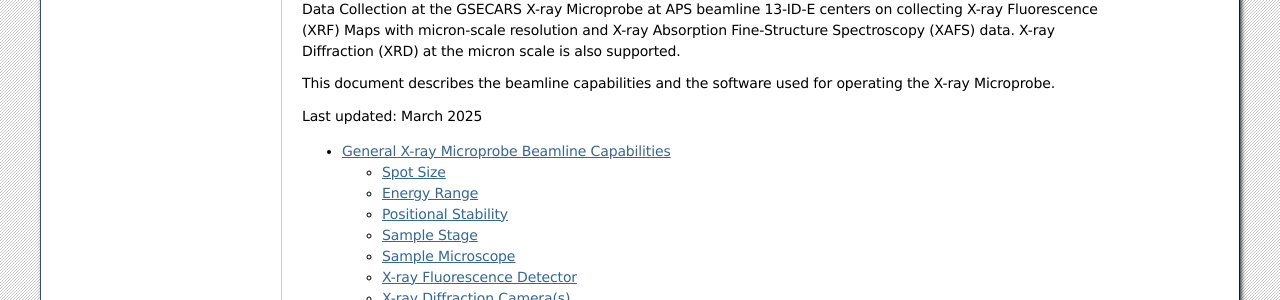
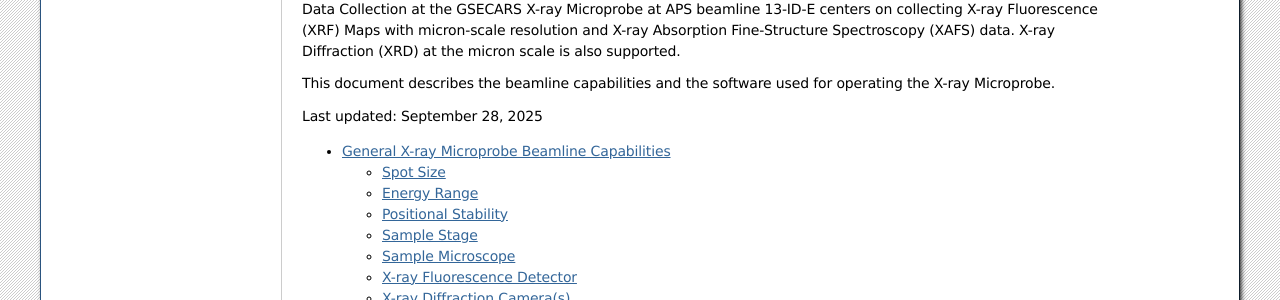
Before and after one commit to newville/microprobe_docs, a Sphinx documentation site: the page built from doc/index.rst, in a window 1280 px wide. Shown: the part 148-448 px from the top of the page. Built offline with Sphinx 7.4.7, drawn with Linux system fonts in a browser that asks for light colours.

Commit message:
date update

```diff
--- a/doc/conf.py
+++ b/doc/conf.py
@@ -23,7 +23,7 @@ extensions = ['sphinx.ext.autodoc',
               'sphinx.ext.napoleon']
 
 def linkcode_resolve(domain, info):
-    print("Linke Code ", domain, info)
+    print("Linked Code ", domain, info)
     if domain != 'py':
         return None
     mname = info.get('module', '')
@@ -40,7 +40,7 @@ master_doc = 'index'
 project = u'GSECARS Microprobe'
 copyright = u'2025, Matthew Newville'
 
-release = 'March 2025'
+release = 'September 28, 2025'
 
 exclude_trees = ['_build', 'sphinx']
 
```
